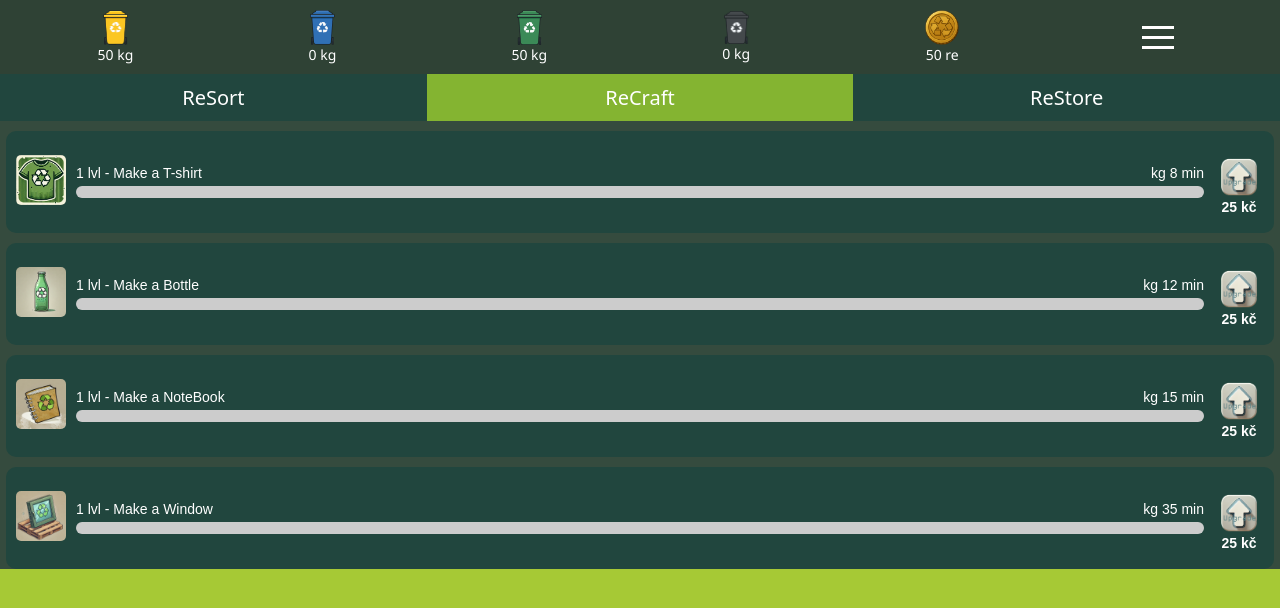
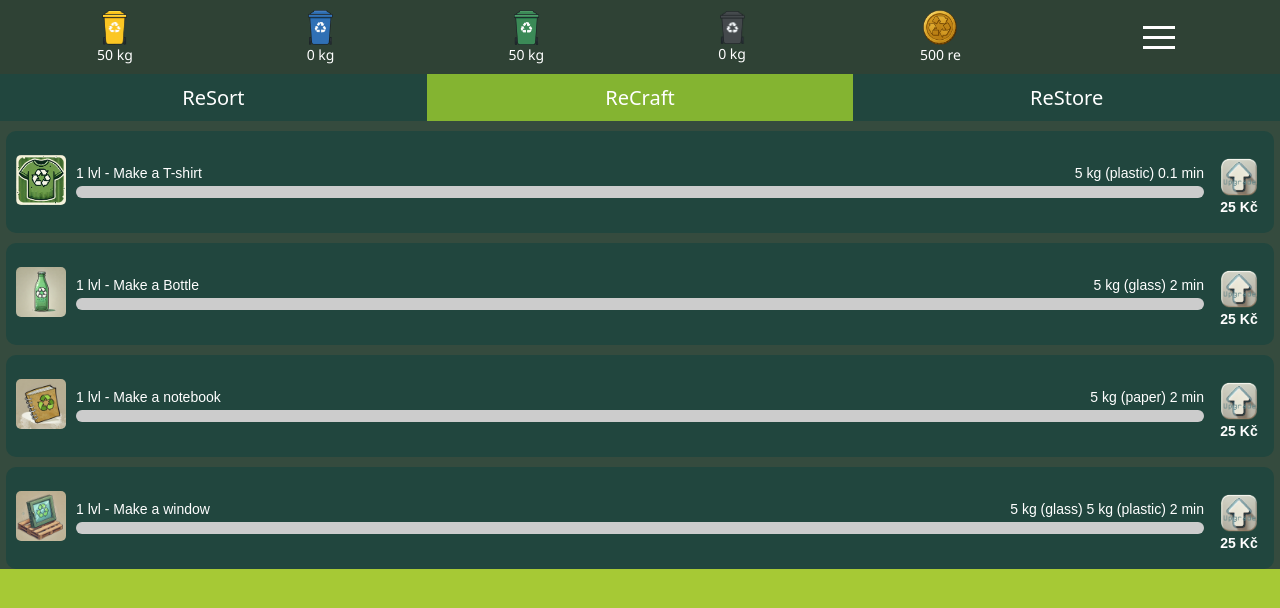
Before and after one commit to luky08/recycleMaster, a React (Vite) app: page /recraft in a window 1280 px wide. Shown: the top 608 px of the page. Built offline with nearby package versions, Linux system fonts and the light colour scheme.

Commit message:
feat: add dinamic data for reCraft, reSort, reStore in gameSlice

```diff
--- a/src/recycleMaster/ReCraft/ReCraft.jsx
+++ b/src/recycleMaster/ReCraft/ReCraft.jsx
@@ -1,78 +1,45 @@
 import TaskRow from "../Task/TaskRow";
 import { useSelector, useDispatch } from "react-redux";
-import {craft, finishCrafting} from '../State/gameSlice';
+import {craft, finishCrafting, upgradeProduct} from '../State/gameSlice';
+import data from '../../data.json';
 
 function ReCraft(){
 
     const dispatch = useDispatch()
-
     const alert = useSelector((s) => s.game.alert)
+    const productLevels = useSelector((s) => s.game.productLevels)
+    const money = useSelector((s) => s.game.money)
     return(
         <>
-            <TaskRow
-                name="tshirt"
-                widthProgress={0}
-                imgUrl="/assets/t-shirt.png"
-                imgAlt="Img T-shirt"
-                lvl={1}
-                taskName="Make a T-shirt"
-                time={8}
-                price={25}
-                weight1={4}
-                trashName1="plastic"
-                alert={alert}
-                onActivate={(name, trashName1, weight1, trashName2, weight2) => dispatch(craft({name, trashName1, weight1, trashName2, weight2}))}
-                onFinish={(name, trashName1, weight1, trashName2, weight2) => dispatch(finishCrafting({name, trashName1, weight1, trashName2, weight2}))}
+            {data.products.map((p) => {
 
-            />
-            <TaskRow
-                name="bottle"
-                widthProgress={0}
-                imgUrl="/assets/bottle.png"
-                imgAlt="Img Bottle"
-                lvl={1}
-                taskName="Make a Bottle"
-                time={12}
-                price={25}
-                weight1={6}
-                trashName1="glass"
-                alert={alert}
-                onActivate={(name, trashName1, weight1, trashName2, weight2) => dispatch(craft({name, trashName1, weight1, trashName2, weight2}))}
-                onFinish={(name, trashName1, weight1, trashName2, weight2) => dispatch(finishCrafting({name, trashName1, weight1, trashName2, weight2}))}
+                const lvlIndex = productLevels[p.id] ?? 0; // 0 => level 1
+                const levelData = p.levels[lvlIndex];     // { level, time, upPrice, weightFirst, ... }
+                const isMax = lvlIndex >= p.levels.length - 1;
 
-           />
-            <TaskRow
-                name="notebook"
-                widthProgress={0}
-                imgUrl="/assets/notebook.png"
-                imgAlt="Img NoteBook"
-                lvl={1}
-                taskName="Make a NoteBook"
-                time={15}
-                price={25}
-                weight1={4}
-                trashName1="paper"
-                alert={alert}
-                onActivate={(name, trashName1, weight1, trashName2, weight2) => dispatch(craft({name, trashName1, weight1, trashName2, weight2}))}
-                           onFinish={(name, trashName1, weight1, trashName2, weight2) => dispatch(finishCrafting({name, trashName1, weight1, trashName2, weight2}))}
-
-           />
-            <TaskRow
-                name="window"
-                widthProgress={0}
-                imgUrl="/assets/window.png"
-                imgAlt="Img window"
-                lvl={1}
-                taskName="Make a Window"
-                time={35}
-                price={25}
-                weight1={5}
-                trashName1="plastic"
-                weight2={8}
-                trashName2="glass"
-                onFinish={(name, trashName1, weight1, trashName2, weight2) => dispatch(finishCrafting({name, trashName1, weight1, trashName2, weight2}))}
-                onActivate={(name, trashName1, weight1, trashName2, weight2) => dispatch(craft({name, trashName1, weight1, trashName2, weight2}))}
-            />
+                return (
+                <TaskRow
+                    key={p.id}
+                    name={p.name}
+                    widthProgress={0}
+                    imgUrl={`assets/${p.imgName}`}
+                    imgAlt={p.imgAlt}
+                    taskName={p.taskName}
+                    trashNameFirst={p.trashNameFirst}
+                    trashNameSecond={p.trashNameSecond}
+                    lvl={lvlIndex + 1}
+                    time={levelData.time}
+                    upPrice={isMax ? null : levelData.upPrice}
+                    weightFirst={levelData.weightFirst}
+                    weightSecond={levelData.weightSecond}
+                    alert={alert}
+                    onActivate={(name, trashNameFirst, weightFirst, trashNameSecond, weightSecond) => dispatch(craft({name, trashNameFirst, weightFirst, trashNameSecond, weightSecond}))}
+                    onFinish={(name, trashNameFirst, weightFirst, trashNameSecond, weightSecond) => dispatch(finishCrafting({name, trashNameFirst, weightFirst, trashNameSecond, weightSecond}))}
+                    onUpgrade={isMax ? undefined : () => dispatch(upgradeProduct({ id: p.id, cost: levelData.upPrice, nextLevelIndex: lvlIndex + 1}))}
+                    canUpgrade={!isMax && money >= levelData.upPrice} isMax={isMax}
+                />
+            );
+        })}
         </>
     )
 }
--- a/src/recycleMaster/ReSort/ReSort.jsx
+++ b/src/recycleMaster/ReSort/ReSort.jsx
@@ -2,49 +2,79 @@ import './ReSort.css'
 import { useSelector, useDispatch } from 'react-redux'
 import TaskRow from '../Task/TaskRow'
 import BtnAddWaste from '../WasteStats/BtnAddWaste'
-import { transportWaste, sortingWaste } from '../State/gameSlice';
+import { transportWaste, finishTransport, sortingWaste, upgradeTransport, upgradeSort } from '../State/gameSlice';
 import { getRandomNumberForSorting } from '../State/randomNumberForSorting';
+import data from '../../data.json';
 
 
 function ReSort() {
 
     const readyWaste = useSelector((s) => s.game.readyWaste)
     const alert = useSelector((s) => s.game.alert)
+    const levelTransport = useSelector((s) => s.game.levelTransport)
+    const levelSort = useSelector((s) => s.game.levelSort)
+    const money = useSelector((s) => s.game.money)
     const dispatch = useDispatch()
+
+    const tr = data.transport
+    const lvlIndexT = levelTransport;
+    const levelDataT = tr.levels[levelTransport];
+    const isMaxT = lvlIndexT >= tr.levels.length - 1;
+
+
+    const sr = data.sorting
+    const lvlIndexS = levelSort;
+    const levelDataS = sr.levels[levelSort];
+    const isMaxS = lvlIndexS >= sr.levels.length - 1;
+    const range = getRandomNumberForSorting(levelDataS.weight);
+    const weightSort = levelDataS.weight
+
+
+
 
     return(
         <>
         <div className="right-section">
             <TaskRow
-            name="transport"
-            widthProgress={15}
-            imgUrl="/assets/ReCar.png"
-            imgAlt="Img ReCar"
-            lvl={1}
-            taskName="Transport of waste to the sorting facility"
-            weight1={8}
-            time={5}
-            price={25}
-            onActivate={() => dispatch(transportWaste())}
+            name={tr.name}
+            imgUrl={`assets/${tr.imgName}`}
+            imgAlt={tr.imgAlt}
+            taskName={tr.taskName}
+            lvl={lvlIndexT + 1}
+            time={levelDataT.time}
+            upPrice={isMaxT ? null : levelDataT.upPrice}
+            weightFirst={levelDataT.weight}
+            onActivate={(name,trashNameFirst, weightFirst) => dispatch(transportWaste({name, trashNameFirst, weightFirst}))}
+            onFinish={(name, trashNameFirst, weightFirst) => dispatch(finishTransport({name, trashNameFirst, weightFirst}))}
+            onUpgrade={isMaxT ? undefined : () => dispatch(upgradeTransport({ cost: levelDataT.upPrice, nextLevelIndex: lvlIndexT + 1}))}
+            canUpgrade={!isMaxT && money >= levelDataT.upPrice} isMax={isMaxT}
             alert={alert}
             alertMessage="Nemáš dostatek odpadu!"
             />
             <div className="ready-sorting">Waste ready for sorting: {readyWaste} </div>
             <TaskRow
-            name="sorting"
-            widthProgress={15}
-            imgUrl="/assets/ReSorting.png"
-            imgAlt="Img reSort"
-            lvl={1}
-            taskName="Waste sorting into plastic, glass, and paper"
-            weight1={8}
-            time={18}
-            price={25}
-            onActivate={() => {
-            const range = getRandomNumberForSorting(8);
-            dispatch(sortingWaste(range));
+            name={sr.name}
+            imgUrl={`assets/${sr.imgName}`}
+            imgAlt={sr.imgAlt}
+            taskName={sr.taskName}
+
+            lvl={lvlIndexS + 1}
+            time={levelDataS.time}
+            upPrice={isMaxS ? null : levelDataS.upPrice}
+            weightFirst={levelDataS.weight}
+
+
+            onActivate={({weightSort}) => {
+            dispatch(sortingWaste(range), {weightSort});
             }}
-            alertMessage="Nemáš dostatek připraveného odpadu!"
+
+
+            onFinish={(name, trashNameFirst, weightFirst, trashNameSecond, weightSecond) => dispatch(finishTransport({name, trashNameFirst, weightFirst, trashNameSecond, weightSecond}))}
+            onUpgrade={isMaxS ? undefined : () => dispatch(upgradeSort({ cost: levelDataS.upPrice, nextLevelIndex: lvlIndexS + 1}))}
+            canUpgrade={!isMaxS && money >= levelDataS.upPrice} isMax={isMaxS}
+
+
+
             alert={alert}
             />
             <div className="btn-add-waste">
--- a/src/recycleMaster/ReStore/ReStoreRow.jsx
+++ b/src/recycleMaster/ReStore/ReStoreRow.jsx
@@ -1,7 +1,11 @@
 import './ReStoreRow.css';
+import { useSelector } from 'react-redux';
+
+function ReStoreRow({ imgUrl, imgAlt, name, nameProduct, quantityName, price}){
+
+    const quantity = useSelector((s) => s.game[quantityName] ?? 0)
 
 
-function ReStoreRow({ imgUrl, imgAlt, name, nameProduct, quantity, price}){
     return(
         <div className="main-row store">
           <div className="left">
--- a/src/recycleMaster/State/gameSlice.js
+++ b/src/recycleMaster/State/gameSlice.js
@@ -5,11 +5,12 @@ const windowKey = "window";
 const bottleKey = "bottle";
 const notebookKey = "notebook";
 let errorDuringOperation = false;
+let errorDuringTransport = false;
 
 const initialState = {
   waste: 0,
-  readyWaste: 0,
-  money: 50,
+  readyWaste: 50,
+  money: 500,
   plastic: 50,
   glass: 50,
   paper: 0,
@@ -20,11 +21,14 @@ const initialState = {
     name: null,
   },
   alertMessage: null,
+  productLevels: {},
+  levelTransport: 0,
+  levelSort: 0,
 
-  tshirt: 1,
-  bottle: 2,
-  notebook: 3,
-  window: 4,
+  tshirt: 0,
+  bottle: 0,
+  notebook: 0,
+  window: 0,
 };
 
 const gameSlice = createSlice({
@@ -38,10 +42,11 @@ const gameSlice = createSlice({
       } else {
       }
     },
-    transportWaste(state) {
-      if (state.waste >= 8) {
-        state.waste -= 8;
-        state.readyWaste += 8;
+    transportWaste(state, action) {
+      const { name, weightFirst } = action.payload;
+
+      if (state.waste >= weightFirst) {
+        state.waste -= weightFirst;
         state.alert = {
           active: true,
         };
@@ -51,9 +56,35 @@ const gameSlice = createSlice({
           source: "transport",
         };
       }
+      console.log(errorDuringTransport);
+
+      if (!errorDuringTransport && state.waste >= weightFirst) {
+        state.waste - weightFirst;
+      } else {
+        state.alert = {
+          message: "Nemáš Odpad",
+          name: name,
+        };
+        errorDuringTransport = true;
+      }
+      console.log(errorDuringTransport);
     },
+    finishTransport(state, action) {
+      const { weightFirst } = action.payload;
+
+      if (!errorDuringTransport) {
+        console.log(state.readyWaste);
+        state.readyWaste += weightFirst;
+        console.log(state.readyWaste);
+        console.log(weightFirst);
+      }
+      errorDuringTransport = false;
+    },
+
     sortingWaste(state, action) {
       const [s1, s2] = action.payload ?? [];
+      const { weightSort } = action.payload;
+      console.log("tt" + weightSort);
       if (state.readyWaste >= 8) {
         state.readyWaste -= 8;
         state.plastic += s1;
@@ -125,13 +156,7 @@ const gameSlice = createSlice({
     },
 
     finishCrafting(state, action) {
-      const {
-        name,
-        trashNameFirst,
-        weightFirst,
-        trashNameSecond,
-        weightSecond,
-      } = action.payload;
+      const { name } = action.payload;
 
       if (!errorDuringOperation) {
         increaseNumber();
@@ -157,6 +182,40 @@ const gameSlice = createSlice({
         }
       }
     },
+    upgradeProduct(state, action) {
+      const { id, cost, nextLevelIndex } = action.payload;
+      if (state.money < cost) {
+        state.alert = { name: id, message: "Nedostatek peněz na upgrade." };
+        return;
+      }
+      // posuň level (komponenta už ohlídala MAX)
+      state.productLevels[id] = nextLevelIndex;
+      state.money -= cost;
+      state.alert = null;
+    },
+    upgradeTransport(state, action) {
+      const { cost, nextLevelIndex } = action.payload;
+      if (state.money < cost) {
+        state.alert = { message: "Nedostatek peněz na upgrade." };
+        return;
+      }
+      state.levelTransport = nextLevelIndex;
+      console.log(nextLevelIndex);
+      state.money -= cost;
+      state.alert = null;
+    },
+    upgradeSort(state, action) {
+      const { cost, nextLevelIndex } = action.payload;
+      if (state.money < cost) {
+        state.alert = { message: "Nedostatek peněz na upgrade." };
+        return;
+      }
+      state.levelSort = nextLevelIndex;
+      console.log(nextLevelIndex);
+      state.money -= cost;
+      state.alert = null;
+    },
+
     sellProduct(state, action) {
       const price = action.payload;
       state.tshirt--;
@@ -172,5 +231,9 @@ export const {
   craft,
   finishCrafting,
   sellProductS,
+  upgradeProduct,
+  upgradeTransport,
+  upgradeSort,
+  finishTransport,
 } = gameSlice.actions;
 export default gameSlice.reducer;
--- a/src/recycleMaster/Task/TaskRow.jsx
+++ b/src/recycleMaster/Task/TaskRow.jsx
@@ -1,66 +1,96 @@
-import { useState } from 'react'
+import { useState, useRef, useEffect} from 'react'
 import './TaskRow.css'
-import { useSelector } from 'react-redux'
 
 function TaskRow({
   name,
-  widthProgress,
   imgUrl,
   imgAlt,
   lvl,
   taskName,
   time,
-  price,
+  upPrice,
   weightFirst,
   trashNameFirst,
   weightSecond,
   trashNameSecond,
   onActivate,
   onFinish,
-  alert
+  alert,
+  canUpgrade,
+  isMax,
+  onUpgrade,
 }) {
-  const [widthProgressState, setWidthProgress] = useState(0);
-  const handleClick = () => {
+  const [progress, setProgress] = useState(0)
+  const workingRef = useRef(false)
+  const timerRef = useRef(null);
 
-    if (typeof onActivate === 'function') {
-      onActivate(
-        name,
-        trashNameFirst,
-        weightFirst,
-        trashNameSecond,
-        weightSecond
-      )
-      console.log(weightFirst);
-      const interval = setInterval(() => {
-        widthProgress++;
-        if(widthProgress >= 100) {
-          clearInterval(interval)
-          onFinish(
-            name,
-            trashNameFirst,
-            weightFirst,
-            trashNameSecond,
-            weightSecond
-          )
+
+   useEffect(() => {
+    // cleanup při unmountu/změně
+    return () => {
+      if (timerRef.current) clearInterval(timerRef.current);
+    };
+  }, []);
+
+    const handleCraft = () => {
+    if (workingRef.current) return; // už běží
+    if (typeof onActivate !== 'function') return;
+
+    onActivate(name, trashNameFirst, weightFirst, trashNameSecond, weightSecond);
+    workingRef.current = true;
+    setProgress(0);
+
+    // Přepočet: time může být v minutách (podle tvé definice)
+    // Příklad: time je v minutách => totalMs
+    const totalMs = time * 60 * 1000; // pokud už máš v sekundách, uprav si to
+    const stepMs = 100;               // rychlost ticku
+    const delta = (100 * stepMs) / totalMs;
+    let finished = false;
+
+    timerRef.current = setInterval(() => {
+      setProgress(prev => {
+        const next = prev + delta;
+        if (next >= 100) {
+          clearInterval(timerRef.current);
+          timerRef.current = null;
+          workingRef.current = false;
+
+          if (!finished && typeof onFinish === 'function') {
+              finished = true;
+              onFinish(name, trashNameFirst, weightFirst, trashNameSecond, weightSecond);
+
+            }
+
+          return 100;
         }
-        setWidthProgress(widthProgress)
-        }, 100)
-    }
+        return next;
+      });
+    }, stepMs);
 
-    }
+
+
+
+
+  };
+
+  const handleUpgrade = (e) => {
+    e.stopPropagation(); // ať klik na pravou část nespouští craft
+    if (!onUpgrade || !canUpgrade) return;
+    onUpgrade();
+  };
 
 
 
   return(
         <div className="main-row">
 
-          <div onClick={handleClick}
+          <div onClick={handleCraft}
             className="left"
           >
             <img src={imgUrl} alt={imgAlt} />
           </div>
           <div
-            onClick={handleClick}
+            onClick={handleCraft}
             className="middle"
             >
             <div className="text">
@@ -74,7 +104,7 @@ function TaskRow({
             <div className="progress-bar">
 
                 <div
-                  className="progress" style={{ width: `${widthProgressState}%` }}
+                  className="progress" style={{ width: `${progress}%` }}
                 ></div>
             </div>
             <div
@@ -85,9 +115,19 @@ function TaskRow({
               {alert?.message}
           </div>
           </div>
-          <div className="right" >
-            <img src="/assets/upgrade-text.png" alt="Upgrade" />
-            <div className="price"> {price} kč</div>
+          <div className="right" onClick={handleUpgrade} role="button" aria-disabled={!canUpgrade}>
+            {isMax ? (
+              <>
+                <img src="/assets/upgrade-text.png" alt="Upgrade" style={{ opacity: 0.4 }} />
+                <div className="price">MAX</div>
+              </>
+            ) : (
+              <>
+                <img src="/assets/upgrade-text.png" alt="Upgrade" />
+                <div className="price">{upPrice} Kč</div>
+                {!canUpgrade && <div className="no-money">no money</div>}
+              </>
+            )}
           </div>
         </div>
     )
```
Also changed, not shown: src/recycleMaster/ReStore/ReStore.jsx (+4 -15 lines).
